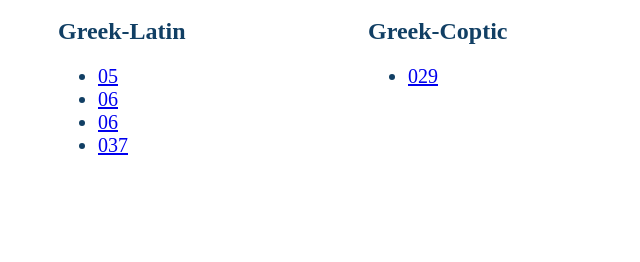
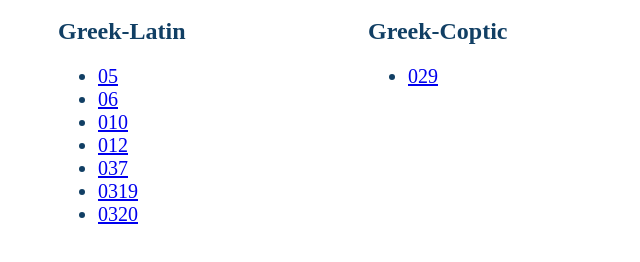
Before and after one commit to rbturnbull/hexapla, a plain HTML site: page website/index.html in a window 1280 px wide. Shown: the part 416-678 px from the top of the page, without its empty margins (282-922 px from the left). Drawn offline with Linux system fonts and the light colour scheme; a web font is replaced by a local one.

Commit message:
:zap: adding paul

```diff
--- a/website/index.html
+++ b/website/index.html
@@ -49,8 +49,11 @@
             <ul>
                 <li><a href="./mss/05">05</a></li>
                 <li><a href="./mss/06">06</a></li>
-                <li><a href="./mss/06">06</a></li>
+                <li><a href="./mss/010">010</a></li>
+                <li><a href="./mss/012">012</a></li>
                 <li><a href="./mss/037">037</a></li>
+                <li><a href="./mss/0319">0319</a></li>
+                <li><a href="./mss/0320">0320</a></li>
             </ul>
           </div>
           <div id="greek-coptic" class="category">
```
Also changed, not shown: templates/verse.html (+2 -2 lines), 5 other files.
